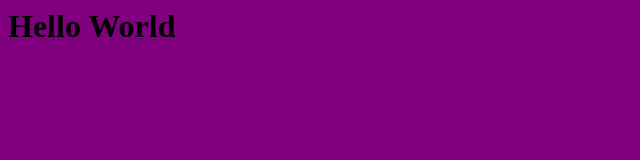
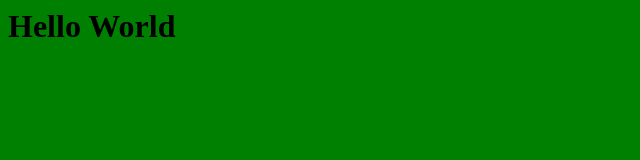
Before and after one commit to jenkinstix/automate, a website: page public/index.html in a window 1280 px wide. Shown: the whole page, without its empty margins (0-640 px from the left). Drawn offline with Linux system fonts and the light colour scheme.

Commit message:
index to green

```diff
--- a/public/index.html
+++ b/public/index.html
@@ -1,3 +1,3 @@
-<body style="background-color: purple">
+<body style="background-color: green">
 	<h1 id="header">Hello World</h1>
 </body>
```
